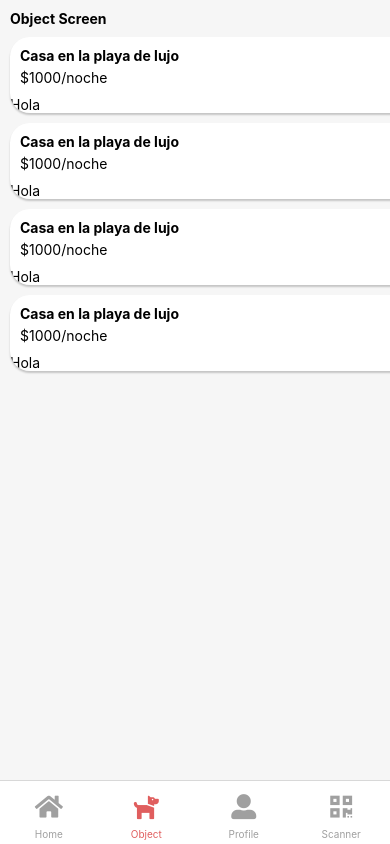
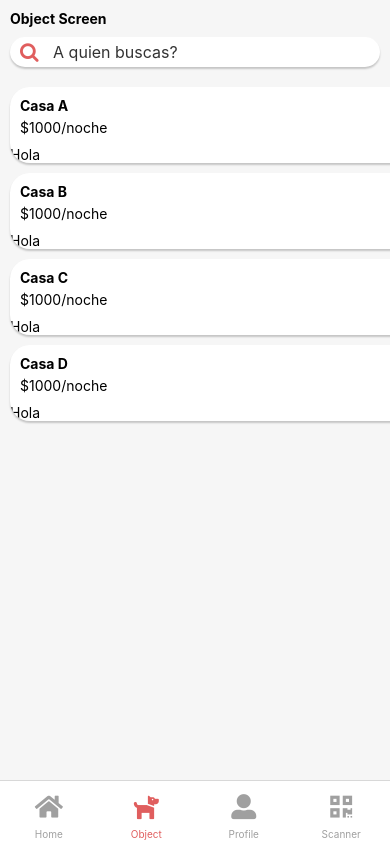
Before and after one commit to mamanidario19/pilis-mod6-mobile-placas-inteligentes, a React Native app: screen /Object in a window 390 px wide. Built offline with nearby package versions, Linux system fonts and the light colour scheme.

Commit message:
add search bar

```diff
--- a/src/api/data.js
+++ b/src/api/data.js
@@ -1,21 +1,21 @@
 export const data = [
   {
     id: '1',
-    title: 'Casa en la playa de lujo',
+    title: 'Casa A',
     location: 'Malibú, California',
     rating: '4.9',
     description: 'Escapa a esta hermosa casa de playa ubicada en las costas de Malibú.',
     price: '$1000/noche'
   }, {
     id: '2',
-    title: 'Casa en la playa de lujo',
+    title: 'Casa B',
     location: 'Malibú, California',
     rating: '4.9',
     description: 'Escapa a esta hermosa casa de playa ubicada en las costas de Malibú.',
     price: '$1000/noche'
   }, {
     id: '3',
-    title: 'Casa en la playa de lujo',
+    title: 'Casa C',
     location: 'Malibú, California',
     rating: '4.9',
     description: 'Escapa a esta hermosa casa de playa ubicada en las costas de Malibú.',
@@ -23,7 +23,7 @@ export const data = [
   }
   , {
     id: '4',
-    title: 'Casa en la playa de lujo',
+    title: 'Casa D',
     location: 'Malibú, California',
     rating: '4.9',
     description: 'Escapa a esta hermosa casa de playa ubicada en las costas de Malibú.',
--- /dev/null
+++ b/src/components/SearchBar/SearchBar.jsx
@@ -0,0 +1,20 @@
+import React from "react";
+import { TextInput, View } from "react-native";
+import { styles } from "./SearchBar.styles";
+import { FontAwesome } from '@expo/vector-icons';
+import { COLORS } from "../../utils/theme";
+
+
+export const SearchBar = ({ handlerSearch, searchQuery }) => {
+  return (
+    <View style={styles.searchContainer}>
+      <FontAwesome name="search" size={20} color={COLORS.primary} />
+      <TextInput placeholder=" A quien buscas? "
+        style={styles.searchInput}
+        onChangeText={handlerSearch}
+        value={searchQuery} />
+    </View>
+
+  )
+
+}
--- /dev/null
+++ b/src/components/SearchBar/SearchBar.styles.js
@@ -0,0 +1,25 @@
+import { StyleSheet } from 'react-native'
+import { COLORS } from '../../utils/theme'
+
+export const styles = StyleSheet.create({
+  searchContainer: {
+    flexDirection: 'row',
+    alignItems: 'center',
+    backgroundColor: COLORS.white,
+    borderRadius: 20,
+    margin: 10,
+    paddingVertical: 5,
+    paddingHorizontal: 10,
+    elevation: 3,
+    shadowColor: '#000',
+    shadowOffset: { width: 0, height: 2 },
+    shadowOpacity: 0.2,
+    shadowRadius: 2
+  },
+  searchInput: {
+    flex: 1,
+    marginLeft: 10,
+    fontSize: 16,
+    color: '#333'
+  }
+})
--- a/src/screens/ObjectDetailScreen/ObjectDetailScreen.jsx
+++ b/src/screens/ObjectDetailScreen/ObjectDetailScreen.jsx
@@ -3,11 +3,28 @@ import { View, Text, ScrollView } from "react-native"
 import { styles } from "./ObjectDetailScreen.styles"
 
 export const ObjectDetailScreen = ({ route }) => {
-  console.warn(route.params)
+
   const { item } = route.params
+
+  /*Agregar carrousel de fotos 1er view*/
   return (
     <ScrollView style={styles.container}>
-      <Text>Object Detail Screen</Text>
+
+      <View>
+        <Text style={styles.title}>{item.title}</Text>
+        <Text style={styles.title}>RAZA</Text>
+        <Text style={styles.title}>EDAD</Text>
+        <View>
+          <Text style={styles.title}>QR</Text>
+          <Text style={styles.title}>QR detail</Text>
+        </View>
+
+      </View>
+
+      <View>
+        <Text>Descripcion</Text>
+      </View>
+
     </ScrollView>
 
   )
--- a/src/screens/ObjectScreen/ObjectScreen.jsx
+++ b/src/screens/ObjectScreen/ObjectScreen.jsx
@@ -1,12 +1,25 @@
-import React from "react";
+import React, { useState } from "react";
 import { Text, View, SafeAreaView, FlatList, Pressable, Image } from "react-native";
 import { styles } from "./ObjectScreen.styles.js"
 
 import { data } from "../../api/data.js"
 
+import { SearchBar } from "../../components/SearchBar/SearchBar.jsx";
+import { object } from "prop-types";
+
 
 
 export const ObjectScreen = ({ navigation }) => {
+
+  /* Search */
+  const [searchQuery, setSearchQuery] = useState("")
+  const handlerSearch = (query) => {
+    setSearchQuery(query)
+  }
+
+  const filteredObjects = data.filter(object => (
+    object.title.toLowerCase().includes(searchQuery.toLowerCase())
+  ))
 
   /* Cards */
   const renderData = ({ item }) => (
@@ -23,8 +36,11 @@ export const ObjectScreen = ({ navigation }) => {
     <SafeAreaView style={styles.container}>
 
       <Text style={styles.itemTitle}>Object Screen </Text>
+
+      <SearchBar handlerSearch={handlerSearch} searchQuery={searchQuery} />
+
       <FlatList
-        data={data}
+        data={filteredObjects}
         renderItem={renderData}
         keyExtractor={item => item.id}
         style={styles.itemList}
```
